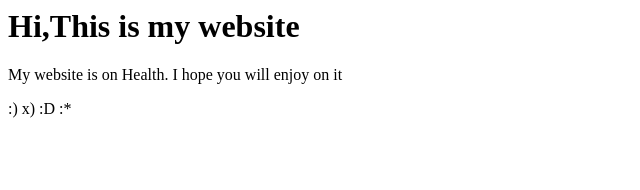
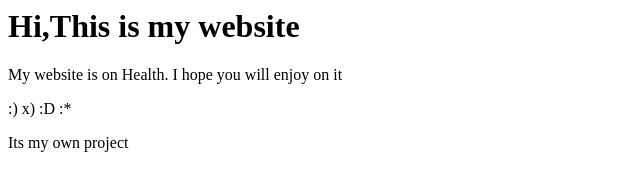
Before and after one commit to MahnoorRehman/FirstSample, a plain HTML site: page index.html in a window 1280 px wide. Shown: the whole page, without its empty margins (0-640 px from the left). Drawn offline with Linux system fonts and the light colour scheme.

Commit message:
added feature

```diff
--- a/index.html
+++ b/index.html
@@ -3,4 +3,5 @@
 <h1> Hi,This is my website </h1>
 <p> My website is on Health. I hope you will enjoy on it</p>
 <p> :) x) :D :*</p>
+<p> Its my own project </p>
 </html>
```
